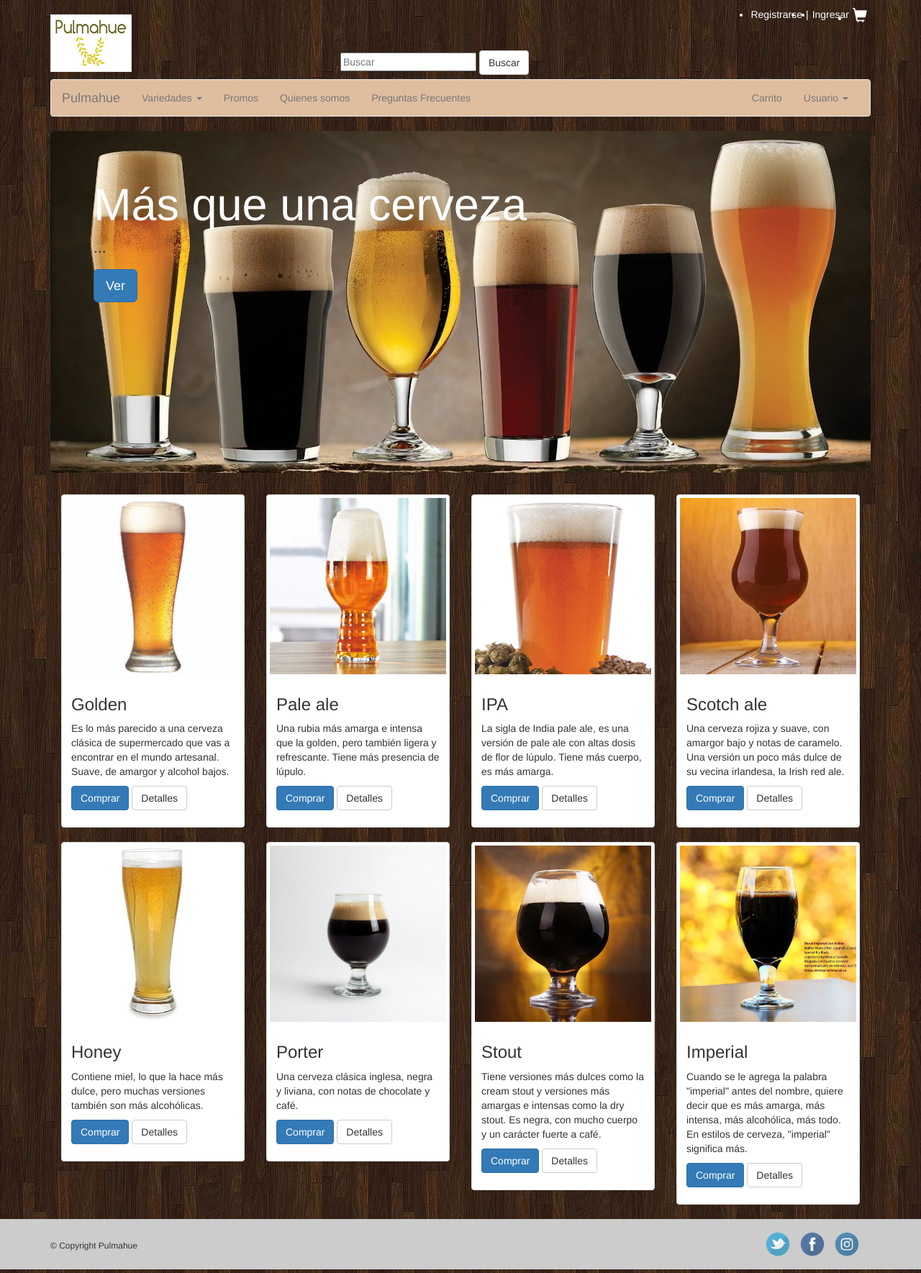
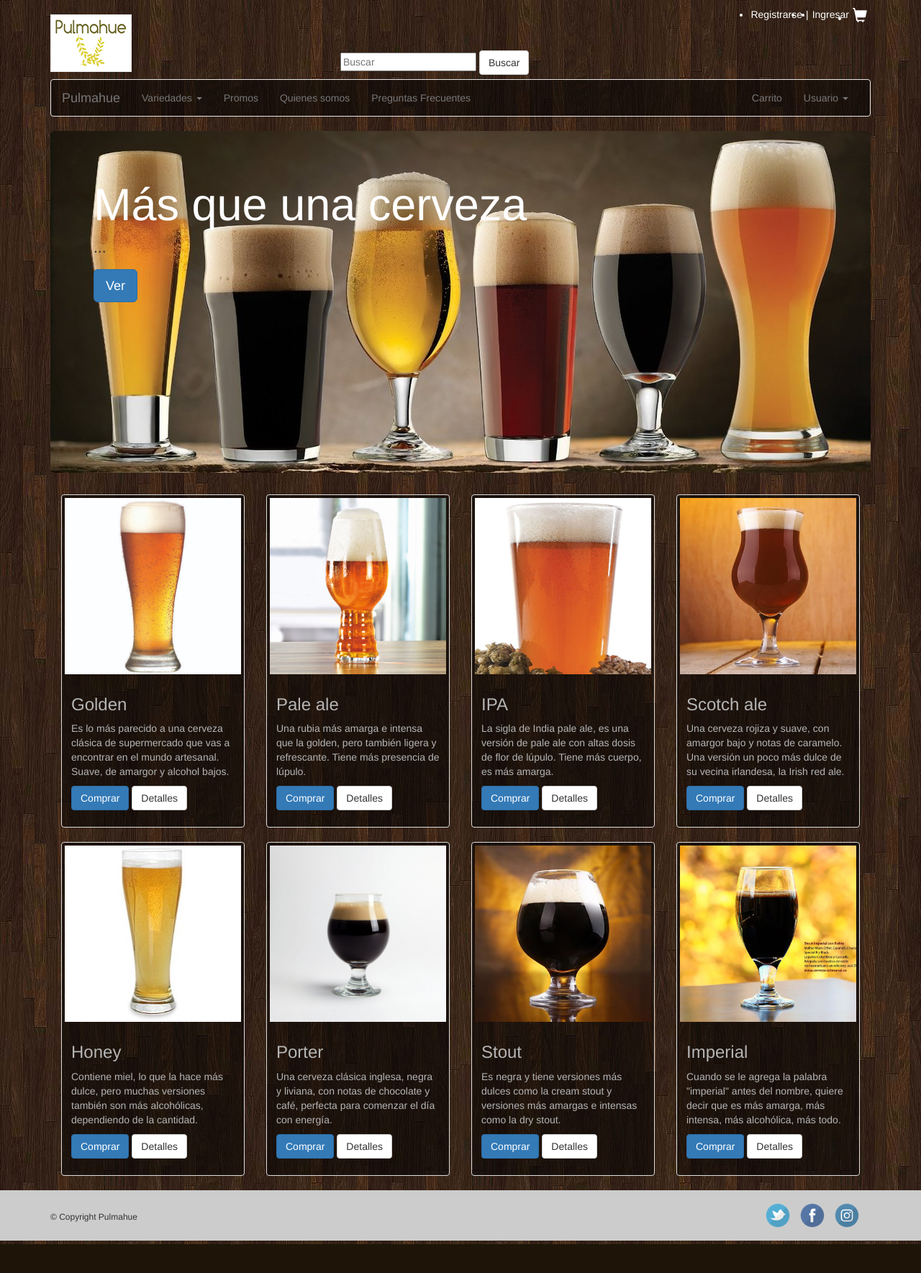
Before and after one commit to nanobonilla1909/TRAB-INTEGRADOR-FS4, a PHP site: page / in a window 1280 px wide. Shown: the whole page at 72% size. After the commit the page ends 1729 px from the top, so only its background shows below. Run offline with PHP 8.4, Linux system fonts and the light colour scheme; some libraries are stand-ins or nearby versions.

Commit message:
modificartextos y color de fuente

```diff
--- a/css/style.css
+++ b/css/style.css
@@ -45,7 +45,19 @@ header{
 }
 
 .navbar-default {
-  background-color: #dfbe9f;
+  background-color: rgba(0, 0, 0, .5);
+}
+
+.collapse li a{
+  color: white;
+}
+
+.thumbnail{
+  background-color: rgba(0, 0, 0, .5);
+}
+
+.thumbnail p, h3{
+  color: #b5b5b5;
 }
 
 footer {
--- a/index.php
+++ b/index.php
@@ -142,7 +142,7 @@
               <img src="img/honey.jpg" alt="...">
               <div class="caption">
                 <h3>Honey</h3>
-                <p>Contiene miel, lo que la hace más dulce, pero muchas versiones también son más alcohólicas.</p>
+                <p>Contiene miel, lo que la hace más dulce, pero muchas versiones también son más alcohólicas, dependiendo de la cantidad.</p>
                 <p><a href="#" class="btn btn-primary" role="button">Comprar</a> <a href="#" class="btn btn-default" role="button">Detalles</a></p>
               </div>
             </div>
@@ -152,7 +152,7 @@
               <img src="img/porter.jpg" alt="...">
               <div class="caption">
                 <h3>Porter</h3>
-                <p>Una cerveza clásica inglesa, negra y liviana, con notas de chocolate y café.</p>
+                <p>Una cerveza clásica inglesa, negra y liviana, con notas de chocolate y café, perfecta para comenzar el día con energía.</p>
                 <p><a href="#" class="btn btn-primary" role="button">Comprar</a> <a href="#" class="btn btn-default" role="button">Detalles</a></p>
               </div>
             </div>
@@ -162,7 +162,7 @@
               <img src="img/stout.jpg" alt="...">
               <div class="caption">
                 <h3>Stout</h3>
-                <p>Tiene versiones más dulces como la cream stout y versiones más amargas e intensas como la dry stout. Es negra, con mucho cuerpo y un carácter fuerte a café.</p>
+                <p>Es negra y tiene versiones más dulces como la cream stout y versiones más amargas e intensas como la dry stout.</p>
                 <p><a href="#" class="btn btn-primary" role="button">Comprar</a> <a href="#" class="btn btn-default" role="button">Detalles</a></p>
               </div>
             </div>
@@ -172,7 +172,7 @@
               <img src="img/imperial.jpg" alt="...">
               <div class="caption">
                 <h3>Imperial</h3>
-                <p>Cuando se le agrega la palabra "imperial" antes del nombre, quiere decir que es más amarga, más intensa, más alcohólica, más todo. En estilos de cerveza, "imperial" significa más.</p>
+                <p>Cuando se le agrega la palabra "imperial" antes del nombre, quiere decir que es más amarga, más intensa, más alcohólica, más todo.</p>
                 <p><a href="#" class="btn btn-primary" role="button">Comprar</a> <a href="#" class="btn btn-default" role="button">Detalles</a></p>
               </div>
             </div>
```
